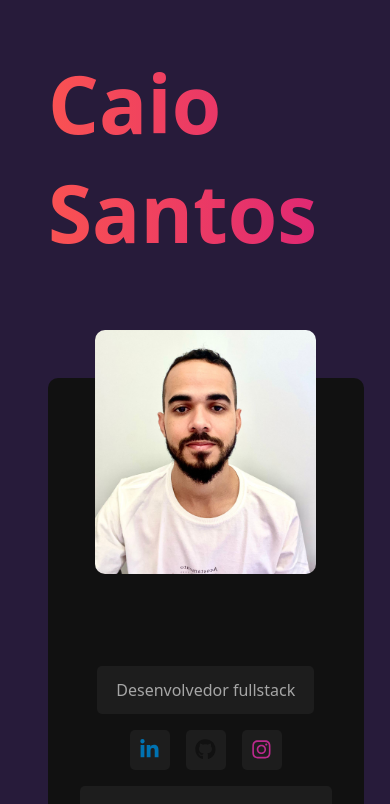
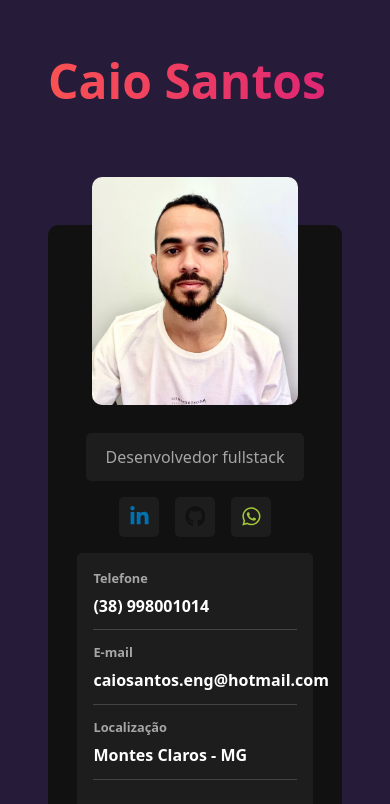
Before and after one commit to CaioMAS/portifolioReact, a React (Vite) app: page / in a window 390 px wide. Shown: the top 804 px of the page. Built offline with nearby package versions, Linux system fonts and the light colour scheme.

Commit message:
Melhorando responsividade

```diff
--- a/src/components/SocialNetworks.jsx
+++ b/src/components/SocialNetworks.jsx
@@ -1,18 +1,18 @@
-import {FaLinkedinIn, FaGithub, FaInstagram} from 'react-icons/fa'
+import {FaLinkedinIn, FaGithub, FaWhatsapp} from 'react-icons/fa'
 
 import '../styles/components/socialNetworks.sass'
 
 const socialNetworks = [
-    {name: "linkedin", icon: <FaLinkedinIn/>},
-    {name: "github", icon: <FaGithub/>},
-    {name: "instagram", icon: <FaInstagram/>}
+    {name: "linkedin", icon: <FaLinkedinIn/>, link: "https://www.linkedin.com/in/caio-santos-332889160/" },
+    {name: "github", icon: <FaGithub/>, link: "https://github.com/CaioMAS"},
+    {name: "whatsapp", icon: <FaWhatsapp/>, link: "https://whatsfacil.com/415a54"}
 ]
 
 const SocialNetworks = () => {
     return (
         <section id='social-networks'>
            {socialNetworks.map((network) => (
-            <a href="#" className='social-btn' id={network.name} key={network.name}>{network.icon}</a>
+            <a target='_blank' href={network.link} className='social-btn' id={network.name} key={network.name}>{network.icon}</a>
            ))}
         </section>
     )
--- a/src/styles/components/app.sass
+++ b/src/styles/components/app.sass
@@ -13,3 +13,6 @@
         background: variables.$gradient
         -webkit-background-clip: text
         -webkit-text-fill-color: transparent
+
+        @media ( min-width: 300px )
+            font-size: 3rem
--- a/src/styles/components/informationcontainer.sass
+++ b/src/styles/components/informationcontainer.sass
@@ -22,6 +22,7 @@
         border-bottom: 1px solid #444
         width: 100%
 
+
         h3
             color: variables.$text-color-secundary
             font-size: .8rem
@@ -38,6 +39,9 @@
             height: 2rem
             border-radius: variables.$card-border-radius
 
+            @media ( max-width: 400px )
+                display: none
+
         #phone-icon
             color: #e93b81
 
--- a/src/styles/components/sidebar.sass
+++ b/src/styles/components/sidebar.sass
@@ -10,6 +10,9 @@
     text-align: center
     position: relative
     padding: 3rem 0
+
+    @media ( min-width: 300px )
+        width: 100%
 
     img
         max-width: 70%
@@ -25,6 +28,18 @@
         margin-top: 15rem
         padding: .8rem 1.2rem
 
+        @media ( min-width: 300px )
+            margin-top: 10rem
+
+        @media ( min-width: 1000px )
+            margin-top: 10rem
+
+        @media ( min-width: 1280px )
+            margin-top: 15rem
+
+        @media ( min-width: 1580px )
+            margin-top: 23rem
+
     .btn
         padding: 1rem 1.2rem
         color: variables.$text-color
--- a/src/styles/components/socialNetworks.sass
+++ b/src/styles/components/socialNetworks.sass
@@ -23,8 +23,8 @@
     #github
          color: #111
 
-    #instagram
-         color: #bc2a8d
+    #whatsapp
+         color: #a4c639
 
     :hover
         background: variables.$gradient
--- a/src/styles/components/technologiesContainer.sass
+++ b/src/styles/components/technologiesContainer.sass
@@ -17,6 +17,9 @@
         border: 1px solid #333
         width: 45%
         border-radius: variables.$card-border-radius
+
+        @media ( max-width: 456px )
+            width: 100%
 
         h3
             color: variables.$text-color
```
